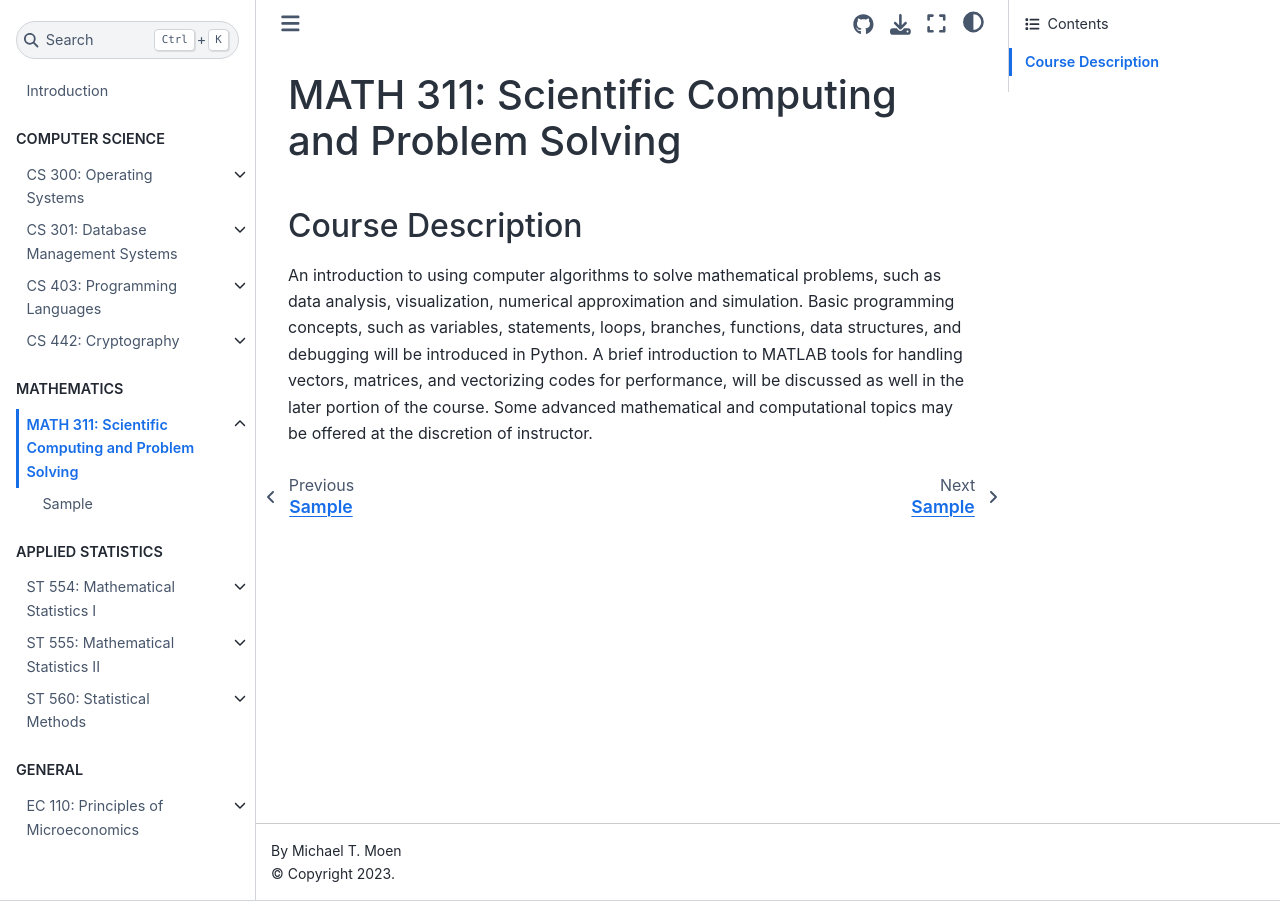
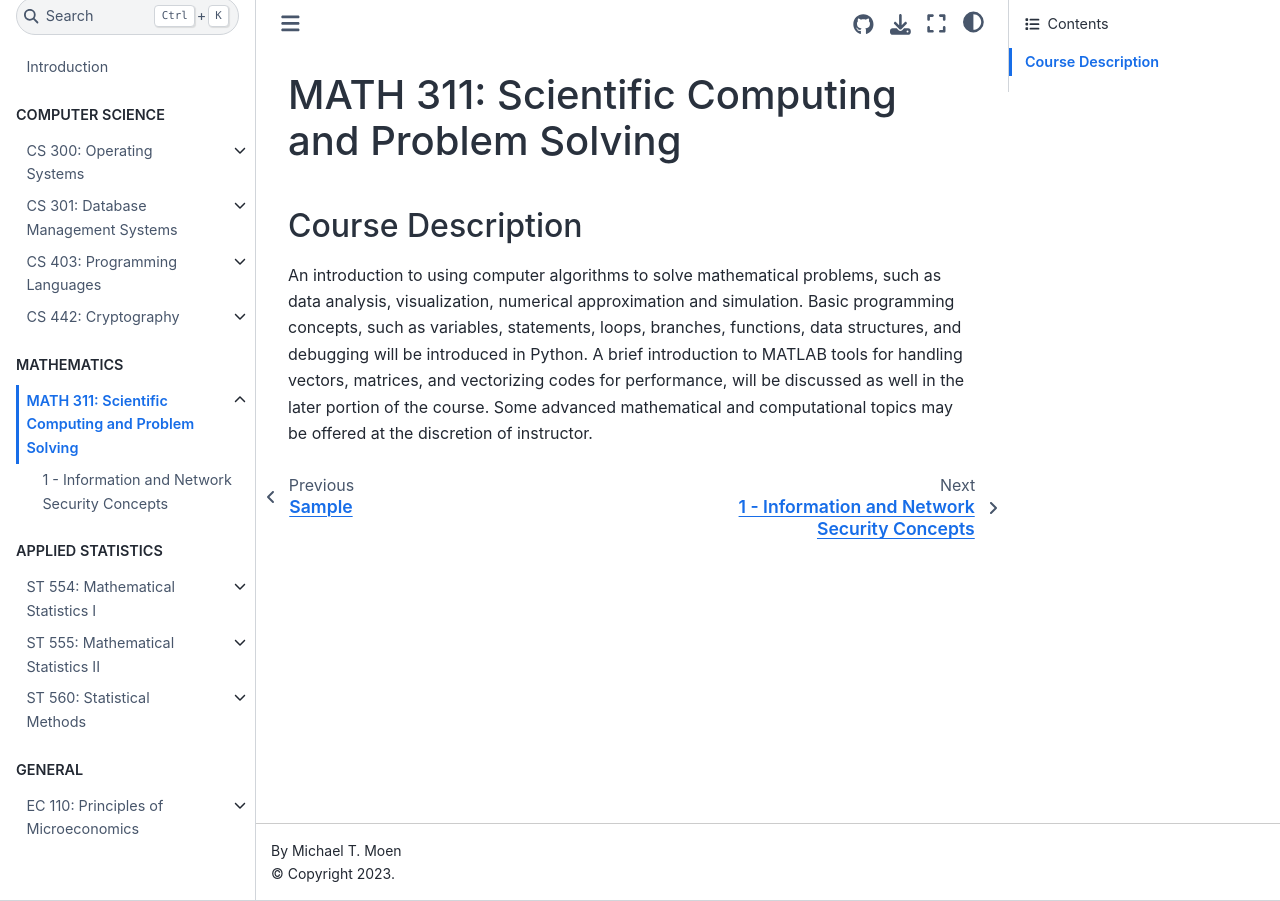
Before and after one commit to MoenMi/notes, a Jupyter Book: the page built from classes/math311/overview.rst, in a window 1280 px wide. Built offline with Jupyter Book 1.0.4 settings and Sphinx 7.4.7 and the Sphinx Book theme 1.1.4, drawn with Linux system fonts in a browser that asks for light colours; pages that are not in the unit, such as notebooks, are missing from menus.

Commit message:
Add chapter 1 on Information and Network Security Concepts

```diff
--- a/_toc.yml
+++ b/_toc.yml
@@ -29,7 +29,7 @@ parts:
     chapters:
     - file: classes/math311/overview
       sections:
-      - file: classes/math311/sample
+      - file: classes/math311/chapter1
   - caption: APPLIED STATISTICS
     chapters:
     # - file: classes/st540/overview
--- a/classes/math311/sample.md
+++ /dev/null
@@ -1 +0,0 @@
-# Sample
```
Also changed, not shown: classes/math311/chapter1.md (added, +30 -0 lines).
